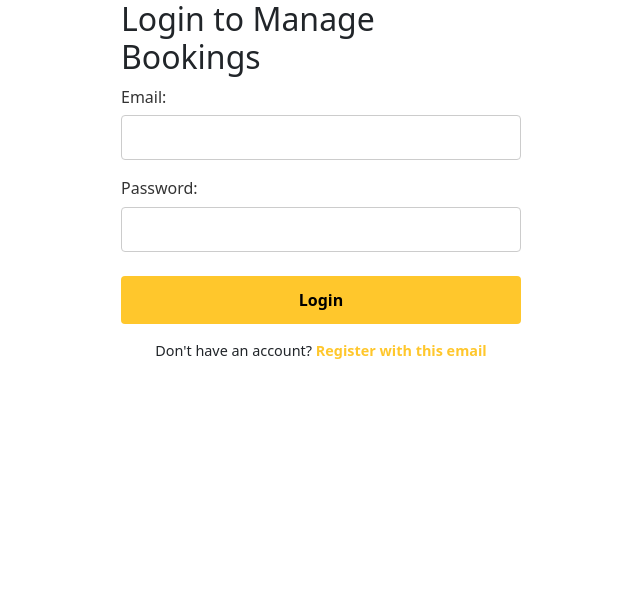
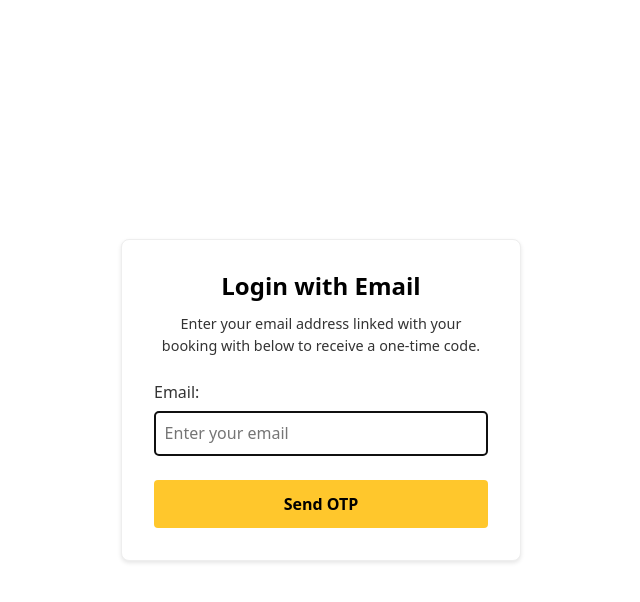
Before and after one commit to myronlou/calendar-app, a React (Create React App) app in the folder frontend/: page /auth/login in a window 1280 px wide. Shown: the top 602 px of the page, without its empty margins (319-959 px from the left). Built offline with nearby package versions, Linux system fonts and the light colour scheme.

Commit message:
redesigned and created the login page

```diff
--- a/frontend/src/LoginPage.js
+++ b/frontend/src/LoginPage.js
@@ -1,49 +1,54 @@
-import React, { useState, useEffect } from 'react';
-import { useNavigate, useSearchParams } from 'react-router-dom';
+import React, { useState } from 'react';
+import { useNavigate } from 'react-router-dom';
+import './AuthPage.css';
+import loadingGif from './gif/loading.gif';
 
-function LoginPage() {
+function LoginEmailPage() {
   const [email, setEmail] = useState('');
-  const [password, setPassword] = useState('');
   const [errorMsg, setErrorMsg] = useState('');
-  const [searchParams] = useSearchParams();
+  const [isSubmitting, setIsSubmitting] = useState(false);
   const navigate = useNavigate();
 
-  // Pre-fill email from query params
-  useEffect(() => {
-    const urlEmail = searchParams.get('email');
-    if (urlEmail) setEmail(decodeURIComponent(urlEmail));
-  }, [searchParams]);
-
-  const handleLogin = async (e) => {
+  const handleSubmit = async (e) => {
     e.preventDefault();
     setErrorMsg('');
+    setIsSubmitting(true);
 
     try {
-      const res = await fetch('http://localhost:5001/auth/login', {
+      // Generate OTP
+      const response = await fetch(`${process.env.REACT_APP_API_URL || 'http://localhost:5001'}/api/otp/generate`, {
         method: 'POST',
         headers: { 'Content-Type': 'application/json' },
-        body: JSON.stringify({ email, password })
+        body: JSON.stringify({ email, type: 'auth' })
       });
 
-      const data = await res.json();
+      if (!response.ok) throw new Error('OTP generation failed');
 
-      if (res.ok && data.token) {
-        localStorage.setItem('token', data.token);
-        navigate('/calendar'); // Redirect to management page
-      } else {
-        setErrorMsg(data.error || 'Login failed');
+      // Navigate to verify page with email
+      navigate('/auth/verify', {
+        state: {
+          email,
+          isLoginFlow: true
         }
+      });
+
     } catch (error) {
-      setErrorMsg('Network or server error');
+      setErrorMsg(error.message || 'Failed to send OTP');
+      setIsSubmitting(false);
     }
   };
 
   return (
-    <div style={{ maxWidth: '400px', margin: '0 auto' }}>
-      <h2>Login to Manage Bookings</h2>
+    <div className="auth-container">
+      <div className="auth-box">
+        <h2 className="auth-title">Login with Email</h2>
+        <p className="auth-subtitle">
+          Enter your email address linked with your booking with below to receive a one-time code.
+        </p>
+
         {errorMsg && <div className="error-message">{errorMsg}</div>}
 
-      <form onSubmit={handleLogin}>
+        <form onSubmit={handleSubmit}>
           <div className="form-group">
             <label>Email:</label>
             <input
@@ -51,33 +56,26 @@ function LoginPage() {
               value={email}
               onChange={(e) => setEmail(e.target.value)}
               required
-            readOnly={!!searchParams.get('email')}
+              autoFocus
+              placeholder="Enter your email"
             />
           </div>
 
-        <div className="form-group">
-          <label>Password:</label>
-          <input
-            type="password"
-            value={password}
-            onChange={(e) => setPassword(e.target.value)}
-            required
-          />
-        </div>
-
-        <button type="submit" className="primary-button">
-          Login
+          <button
+            type="submit"
+            className="primary-button"
+            disabled={isSubmitting}
+          >
+            {isSubmitting ? (
+              <img src={loadingGif} alt="Loading" className="loading-icon" />
+            ) : (
+              'Send OTP'
+            )}
           </button>
         </form>
-
-      <p className="auth-redirect">
-        Don't have an account?{' '}
-        <a href={`/auth/register?email=${encodeURIComponent(email)}`}>
-          Register with this email
-        </a>
-      </p>
+      </div>
     </div>
   );
 }
 
-export default LoginPage;
+export default LoginEmailPage;
--- a/frontend/src/PublicCalendar.js
+++ b/frontend/src/PublicCalendar.js
@@ -17,19 +17,24 @@ function PublicCalendar() {
 
       try {
         // Validation request
-        const validationRes = await fetch('/api/events/validate-token', {
+        const validationRes = await fetch(`${process.env.REACT_APP_API_URL || 'http://localhost:5001'}/api/events/validate-token`, {
           headers: { 'Authorization': `Bearer ${token}` }
         });
 
         if (!validationRes.ok) throw new Error('Invalid token');
 
         // Fetch events
-        const eventsRes = await fetch('/api/events', {
+        const eventsRes = await fetch(`${process.env.REACT_APP_API_URL || 'http://localhost:5001'}/api/events`, {
           headers: { 'Authorization': `Bearer ${token}` }
         });
+        if (!eventsRes.ok) {
+          throw new Error('Failed to fetch events');
+        }
 
         const eventsData = await eventsRes.json();
-        // ... rest of the code
+        setEvents(eventsData);
+        setLoading(false);
+
       } catch (error) {
         localStorage.removeItem('token');
         navigate('/');
--- a/frontend/src/VerifyPage.js
+++ b/frontend/src/VerifyPage.js
@@ -1,5 +1,5 @@
 import React, { useState, useEffect } from 'react';
-import { useNavigate, useLocation } from 'react-router-dom';
+import { useNavigate, useLocation, useSearchParams } from 'react-router-dom';
 import './AuthPage.css';
 import loadingGif from './gif/loading.gif';
 
@@ -8,16 +8,44 @@ function VerifyPage() {
   const [email, setEmail] = useState('');
   const [errorMsg, setErrorMsg] = useState('');
   const [isSubmitting, setIsSubmitting] = useState(false);
+  const [flowType, setFlowType] = useState('registration');
+  const [searchParams] = useSearchParams();
   const navigate = useNavigate();
   const location = useLocation();
 
   useEffect(() => {
-    if (!location.state?.email || !location.state?.managementToken) {
+    const initializeFlow = () => {
+      const urlEmail = searchParams.get('email');
+      const urlToken = searchParams.get('token');
+
+      // Handle direct email link access
+      if (urlEmail && urlToken) {
+        setEmail(urlEmail);
+        navigate('/auth/verify', {
+          replace: true,
+          state: {
+            email: urlEmail,
+            managementToken: urlToken,
+            isRegistration: true
+          }
+        });
+        setFlowType('registration');
+        return;
+      }
+
+      // Handle state from navigation
+      const state = location.state || {};
+      if (!state.email) {
         navigate('/');
         return;
       }
-    setEmail(location.state.email);
-  }, [location.state, navigate]);
+
+      setEmail(state.email);
+      setFlowType(state.isLoginFlow ? 'login' : 'registration');
+    };
+
+    initializeFlow();
+  }, [location.state, searchParams, navigate]);
 
   const isCodeComplete = code.length === 6;
 
@@ -34,7 +62,7 @@ function VerifyPage() {
           method: 'POST',
           headers: { 'Content-Type': 'application/json' },
           body: JSON.stringify({
-            email: location.state.email,
+            email,
             code,
             type: 'auth'
           })
@@ -46,18 +74,20 @@ function VerifyPage() {
         throw new Error(errorData.error || 'OTP verification failed');
       }
 
-      const { token: otpToken } = await verifyResponse.json();
+      const { token: verificationToken } = await verifyResponse.json();
 
-      // Complete registration
+      // Handle different flows
+      if (flowType === 'registration') {
+        // Registration flow
         const regResponse = await fetch(
           `${process.env.REACT_APP_API_URL || 'http://localhost:5001'}/auth/register`,
           {
             method: 'POST',
             headers: { 'Content-Type': 'application/json' },
             body: JSON.stringify({
-            email: location.state.email,
-            password: location.state.password,
-            otpVerificationToken: otpToken,
+              email,
+              password: location.state.password || '',
+              otpVerificationToken: verificationToken,
               managementToken: location.state.managementToken
             })
           }
@@ -69,16 +99,31 @@ function VerifyPage() {
         }
 
         const { token: authToken, role } = await regResponse.json();
-
-      // Store token and redirect
         localStorage.setItem('token', authToken);
         localStorage.setItem('userRole', role);
+        navigate(role === 'admin' ? '/admin/calendar' : '/calendar');
+      } else {
+        // Login flow
+        const loginResponse = await fetch(
+          `${process.env.REACT_APP_API_URL || 'http://localhost:5001'}/auth/login`,
+          {
+            method: 'POST',
+            headers: { 'Content-Type': 'application/json' },
+            body: JSON.stringify({
+              email,
+              verificationToken
+            })
+          }
+        );
 
-      // Redirect based on role
-      navigate(role === 'admin' ? '/admin/calendar' : '/calendar');
-
+        const loginData = await loginResponse.json();
+        localStorage.setItem('token', loginData.token);
+        localStorage.setItem('userRole', loginData.role);
+        navigate(loginData.role === 'admin' ? '/admin/calendar' : '/calendar');
+      }
     } catch (error) {
       setErrorMsg(error.message || 'Verification failed');
+    } finally {
       setIsSubmitting(false);
     }
   };
@@ -93,16 +138,12 @@ function VerifyPage() {
         {
           method: 'POST',
           headers: { 'Content-Type': 'application/json' },
-          body: JSON.stringify({ email: location.state.email, type: 'auth' })
+          body: JSON.stringify({ email, type: 'auth' })
         }
       );
 
-      if (!response.ok) {
-        throw new Error('Failed to resend code');
-      }
-
-      // Show success message or quietly succeed
-      setErrorMsg('New code sent to ' + location.state.email);
+      if (!response.ok) throw new Error('Failed to resend code');
+      setErrorMsg('New code sent to ' + email);
     } catch (err) {
       setErrorMsg(err.message || 'Error resending code');
     } finally {
@@ -111,16 +152,20 @@ function VerifyPage() {
   };
 
   const buttonClass = `primary-button ${isSubmitting ? 'loading-state' : ''}`;
+  const flowMessage = flowType === 'registration'
+    ? 'complete registration'
+    : 'access your account';
 
   return (
     <div className="auth-container">
       <div className="auth-box">
-        <h2 className="auth-title">Verify Your Account</h2>
+        <h2 className="auth-title">Verify Your Identity</h2>
         {errorMsg && <div className="error-message">{errorMsg}</div>}
 
         <form onSubmit={handleVerify}>
           <p className="auth-subtitle">
-            A 6-digit code was sent to <strong>{email}</strong>. Enter it below to complete registration.
+            A 6-digit code was sent to <strong>{email}</strong>.<br />
+            Enter it below to {flowMessage}.
           </p>
 
           <div className="form-group">
@@ -130,7 +175,6 @@ function VerifyPage() {
               type="text"
               value={code}
               onChange={(e) => {
-                // Only allow digits, up to 6
                 const numericOnly = e.target.value.replace(/\D/g, '');
                 setCode(numericOnly.slice(0, 6));
               }}
@@ -143,13 +187,13 @@ function VerifyPage() {
 
           <button
             type="submit"
-            className="primary-button"
+            className={buttonClass}
             disabled={!isCodeComplete || isSubmitting}
           >
             {isSubmitting ? (
               <img src={loadingGif} alt="Loading" className="loading-icon" />
             ) : (
-              'Complete Registration'
+              `Verify and ${flowType === 'registration' ? 'Register' : 'Login'}`
             )}
           </button>
         </form>
@@ -162,7 +206,7 @@ function VerifyPage() {
             onClick={handleResendCode}
             disabled={isSubmitting}
           >
-            Resend
+            Resend Code
           </button>
         </p>
       </div>
```
Also changed, not shown: frontend/src/App.js (indentation only), 1 other file (tests, documents, lock files or other folders). Lines whose indentation alone changed are shown as unchanged.
